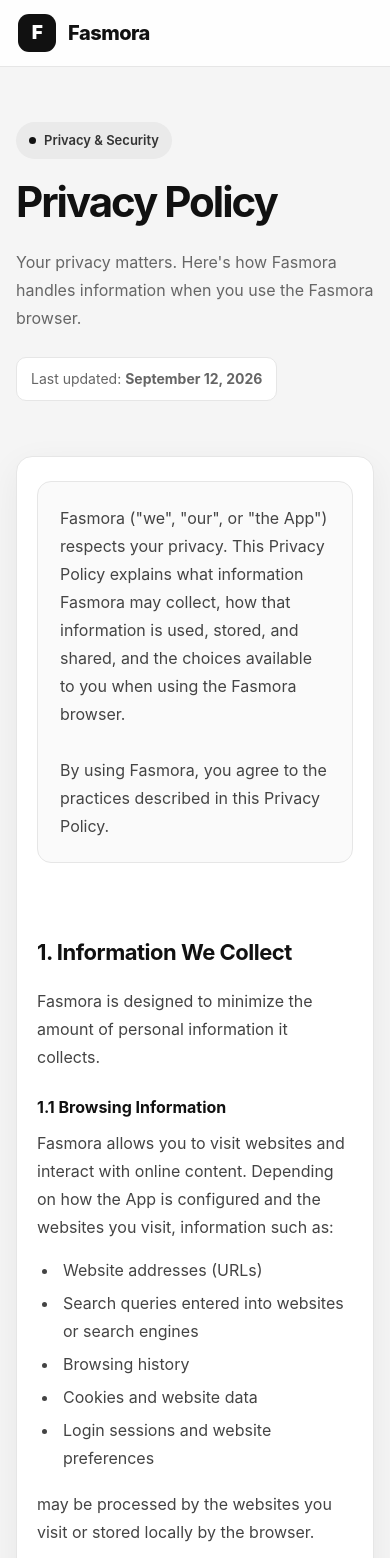
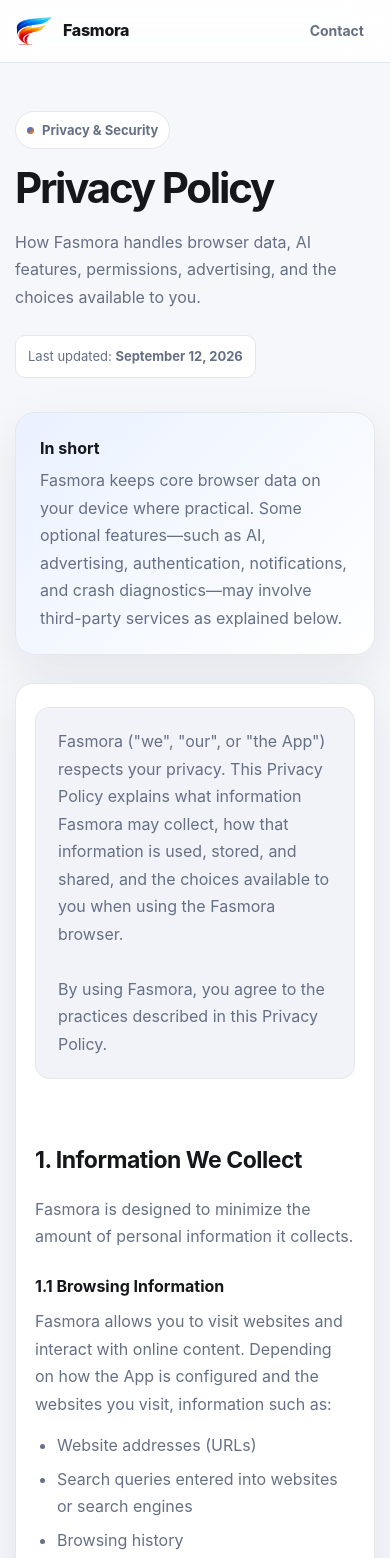
Before and after one commit to Dancode-del/Flux-privacy-policy-, a plain HTML site: page index.html in a window 390 px wide. Shown: the top 1558 px of the page. Drawn offline with Linux system fonts and the light colour scheme.

Commit message:
Redesign Fasmora privacy policy page

```diff
--- a/index.html
+++ b/index.html
@@ -10,390 +10,142 @@
     <title>Fasmora — Privacy Policy</title>
 
     <style>
-        :root {
-            --bg: #f5f5f5;
-            --surface: #ffffff;
-            --surface-soft: #fafafa;
-            --text: #111111;
-            --muted: #666666;
-            --border: #e6e6e6;
-            --accent: #111111;
-            --accent-text: #ffffff;
-            --shadow: 0 10px 35px rgba(0, 0, 0, 0.06);
+:root{
+  color-scheme:light dark;
+  --bg:#f6f7fb; --surface:#ffffff; --surface2:#f1f3f8;
+  --text:#15171b; --muted:#667085; --border:#e4e7ec;
+  --accent:#1769ff; --accent2:#ff7a00; --shadow:0 18px 50px rgba(16,24,40,.08);
 }
-
-        * {
-            box-sizing: border-box;
-            margin: 0;
-            padding: 0;
-        }
-
-        html {
-            scroll-behavior: smooth;
-            scroll-padding-top: 90px;
-        }
-
-        body {
-            font-family:
-                -apple-system,
-                BlinkMacSystemFont,
-                "Segoe UI",
-                Roboto,
-                Helvetica,
-                Arial,
-                sans-serif;
-
-            background: var(--bg);
-            color: var(--text);
-            line-height: 1.75;
-        }
-
-        /* Header */
-
-        header {
-            position: sticky;
-            top: 0;
-            z-index: 1000;
-
-            background: rgba(255, 255, 255, 0.88);
-            backdrop-filter: blur(18px);
-            -webkit-backdrop-filter: blur(18px);
-
-            border-bottom: 1px solid var(--border);
-        }
-
-        .header-inner {
-            max-width: 1100px;
-            margin: auto;
-            padding: 18px 24px;
-
-            display: flex;
-            align-items: center;
-            justify-content: space-between;
-        }
-
-        .brand {
-            display: flex;
-            align-items: center;
-            gap: 12px;
-
-            font-weight: 800;
-            font-size: 20px;
-            letter-spacing: -0.5px;
-        }
-
-        .logo {
-            width: 38px;
-            height: 38px;
-
-            display: flex;
-            align-items: center;
-            justify-content: center;
-
-            background: #111;
-            color: white;
-
-            border-radius: 11px;
-
-            font-size: 19px;
-            font-weight: 900;
-        }
-
-        .header-label {
-            color: var(--muted);
-            font-size: 14px;
-            font-weight: 500;
-        }
-
-        /* Hero */
-
-        .hero {
-            max-width: 1100px;
-            margin: auto;
-            padding: 80px 24px 55px;
-        }
-
-        .badge {
-            display: inline-flex;
-            align-items: center;
-            gap: 8px;
-
-            background: #eaeaea;
-            color: #333;
-
-            padding: 7px 13px;
-            border-radius: 999px;
-
-            font-size: 13px;
-            font-weight: 600;
-
-            margin-bottom: 22px;
-        }
-
-        .badge-dot {
-            width: 7px;
-            height: 7px;
-            border-radius: 50%;
-            background: #111;
-        }
-
-        .hero h1 {
-            font-size: clamp(42px, 7vw, 72px);
-            line-height: 1.02;
-            letter-spacing: -3px;
-            max-width: 800px;
-            margin-bottom: 24px;
-        }
-
-        .hero-description {
-            max-width: 720px;
-            color: var(--muted);
-            font-size: 18px;
-        }
-
-        .updated {
-            margin-top: 25px;
-
-            display: inline-block;
-
-            padding: 9px 14px;
-
-            background: var(--surface);
-            border: 1px solid var(--border);
-            border-radius: 10px;
-
-            font-size: 14px;
-            color: var(--muted);
-        }
-
-        /* Layout */
-
-        .layout {
-            max-width: 1100px;
-            margin: auto;
-            padding: 0 24px 70px;
-
-            display: grid;
-            grid-template-columns: 230px 1fr;
-            gap: 35px;
-            align-items: start;
-        }
-
-        /* Sidebar */
-
-        .sidebar {
-            position: sticky;
-            top: 90px;
-        }
-
-        .sidebar-title {
-            font-size: 12px;
-            text-transform: uppercase;
-            letter-spacing: 1px;
-            color: #888;
-            font-weight: 700;
-            margin-bottom: 12px;
-        }
-
-        .sidebar a {
-            display: block;
-
-            padding: 7px 10px;
-
-            color: #777;
-            text-decoration: none;
-
-            font-size: 13px;
-
-            border-radius: 7px;
-
-            transition: 0.2s ease;
-        }
-
-        .sidebar a:hover {
-            background: #eaeaea;
-            color: #111;
-        }
-
-        /* Policy */
-
-        .policy {
-            background: var(--surface);
-            border: 1px solid var(--border);
-            border-radius: 20px;
-
-            padding: clamp(25px, 5vw, 55px);
-
-            box-shadow: var(--shadow);
-        }
-
-        .intro {
-            background: var(--surface-soft);
-            border: 1px solid var(--border);
-
-            border-radius: 14px;
-
-            padding: 22px;
-
-            margin-bottom: 40px;
-
-            color: #444;
-        }
-
-        .section {
-            padding: 30px 0;
-            border-bottom: 1px solid var(--border);
-        }
-
-        .section:last-child {
-            border-bottom: none;
-            padding-bottom: 5px;
-        }
-
-        .section h2 {
-            font-size: 22px;
-            letter-spacing: -0.5px;
-            margin-bottom: 15px;
-        }
-
-        .section h3 {
-            font-size: 16px;
-            margin-top: 22px;
-            margin-bottom: 8px;
-        }
-
-        .section p {
-            color: #444;
-            margin-bottom: 15px;
-        }
-
-        .section ul {
-            margin: 12px 0 18px 22px;
-            color: #444;
-        }
-
-        .section li {
-            margin: 5px 0;
-            padding-left: 4px;
-        }
-
-        /* Email */
-
-        .contact-box {
-            margin-top: 20px;
-
-            display: flex;
-            align-items: center;
-            justify-content: space-between;
-            gap: 20px;
-
-            padding: 20px;
-
-            background: #111;
-            color: white;
-
-            border-radius: 14px;
-        }
-
-        .contact-box strong {
-            display: block;
-            margin-bottom: 3px;
-        }
-
-        .contact-box span {
-            color: #aaa;
-            font-size: 13px;
-        }
-
-        .email {
-            color: white;
-            text-decoration: none;
-            font-weight: 600;
-            word-break: break-word;
-        }
-
-        .email:hover {
-            text-decoration: underline;
-        }
-
-        /* Footer */
-
-        footer {
-            max-width: 1100px;
-            margin: auto;
-            padding: 30px 24px 45px;
-
-            color: #888;
-            font-size: 13px;
-
-            display: flex;
-            justify-content: space-between;
-            gap: 20px;
-
-            border-top: 1px solid var(--border);
-        }
-
-        /* Mobile */
-
-        @media (max-width: 800px) {
-
-            .header-label {
-                display: none;
-            }
-
-            .hero {
-                padding-top: 55px;
-            }
-
-            .hero h1 {
-                letter-spacing: -2px;
-            }
-
-            .layout {
-                display: block;
-            }
-
-            .sidebar {
-                display: none;
-            }
-
-            .policy {
-                border-radius: 16px;
-            }
-
-            .contact-box {
-                align-items: flex-start;
-                flex-direction: column;
-            }
-
-            footer {
-                flex-direction: column;
+@media(prefers-color-scheme:dark){
+  :root{
+    --bg:#0d0f12; --surface:#15181d; --surface2:#1d2128;
+    --text:#f5f7fa; --muted:#aab2bf; --border:#2a3038;
+    --accent:#67b0ff; --accent2:#ff9b3d; --shadow:none;
   }
 }
-
-        @media (max-width: 500px) {
-
-            .header-inner {
-                padding: 14px 18px;
+*{box-sizing:border-box}
+html{scroll-behavior:smooth;scroll-padding-top:92px}
+body{
+  margin:0; background:var(--bg); color:var(--text);
+  font-family:Inter,ui-sans-serif,system-ui,-apple-system,BlinkMacSystemFont,"Segoe UI",sans-serif;
+  line-height:1.72;
 }
-
-            .hero,
-            .layout {
-                padding-left: 16px;
-                padding-right: 16px;
+a{color:var(--accent)}
+header{
+  position:sticky;top:0;z-index:20;
+  background:color-mix(in srgb,var(--surface) 88%,transparent);
+  backdrop-filter:blur(16px);-webkit-backdrop-filter:blur(16px);
+  border-bottom:1px solid var(--border);
 }
-
-            .hero h1 {
-                font-size: 42px;
+.header-inner{
+  max-width:1120px;margin:auto;padding:13px 22px;
+  display:flex;align-items:center;justify-content:space-between;gap:20px;
 }
-
-            .hero-description {
-                font-size: 16px;
+.brand{display:flex;align-items:center;gap:10px;font-weight:800;letter-spacing:-.3px}
+.brand img{width:38px;height:38px;object-fit:contain}
+.header-links{display:flex;gap:8px;align-items:center}
+.header-links a{
+  color:var(--muted);text-decoration:none;font-size:14px;font-weight:650;
+  padding:8px 11px;border-radius:10px;
 }
-
-            .policy {
-                padding: 24px 20px;
+.header-links a:hover{background:var(--surface2);color:var(--text)}
+.hero{
+  max-width:1120px;margin:auto;padding:72px 22px 48px;
+  display:grid;grid-template-columns:minmax(0,1fr) 190px;gap:40px;align-items:center;
 }
+.hero-copy{max-width:780px}
+.badge{
+  display:inline-flex;align-items:center;gap:8px;
+  padding:7px 11px;border:1px solid var(--border);border-radius:999px;
+  background:var(--surface);color:var(--muted);font-size:13px;font-weight:700;
+}
+.badge-dot{width:7px;height:7px;border-radius:50%;background:linear-gradient(135deg,var(--accent),var(--accent2))}
+.hero h1{
+  font-size:clamp(42px,7vw,76px);line-height:.98;letter-spacing:-3.2px;
+  margin:18px 0 20px;
+}
+.hero-description{max-width:720px;color:var(--muted);font-size:18px;margin:0}
+.updated{
+  display:inline-block;margin-top:24px;padding:9px 12px;
+  border:1px solid var(--border);border-radius:10px;background:var(--surface);
+  color:var(--muted);font-size:13px
+}
+.hero-logo{
+  width:180px;height:180px;object-fit:contain;justify-self:end;
+  filter:drop-shadow(0 14px 28px rgba(0,0,0,.12));
+}
+.summary{
+  max-width:1120px;margin:0 auto 28px;padding:0 22px;
+}
+.summary-card{
+  background:linear-gradient(135deg,color-mix(in srgb,var(--accent) 9%,var(--surface)),var(--surface));
+  border:1px solid var(--border);border-radius:20px;padding:22px 24px;
+  box-shadow:var(--shadow)
+}
+.summary-card strong{display:block;margin-bottom:5px}
+.summary-card p{margin:0;color:var(--muted)}
+.layout{
+  max-width:1120px;margin:auto;padding:0 22px 72px;
+  display:grid;grid-template-columns:245px minmax(0,1fr);gap:34px;align-items:start;
+}
+.sidebar{
+  position:sticky;top:86px;padding:16px;border:1px solid var(--border);
+  border-radius:16px;background:var(--surface)
+}
+.sidebar-title{
+  font-size:11px;text-transform:uppercase;letter-spacing:1.1px;
+  color:var(--muted);font-weight:800;margin:0 8px 10px
+}
+.sidebar a{
+  display:block;color:var(--muted);text-decoration:none;font-size:13px;
+  padding:7px 8px;border-radius:8px
+}
+.sidebar a:hover{background:var(--surface2);color:var(--text)}
+.policy{
+  background:var(--surface);border:1px solid var(--border);border-radius:22px;
+  padding:clamp(24px,5vw,52px);box-shadow:var(--shadow)
+}
+.intro{
+  background:var(--surface2);border:1px solid var(--border);border-radius:14px;
+  padding:20px 22px;margin-bottom:34px;color:var(--muted)
+}
+.section{padding:28px 0;border-bottom:1px solid var(--border)}
+.section:last-child{border-bottom:0;padding-bottom:0}
+.section h2{font-size:23px;letter-spacing:-.5px;margin:0 0 15px}
+.section h3{font-size:16px;margin:22px 0 8px}
+.section p{color:var(--muted);margin:0 0 14px}
+.section ul{color:var(--muted);padding-left:22px;margin:10px 0 16px}
+.section li{margin:6px 0}
+.contact-box{
+  margin-top:18px;padding:18px 20px;border-radius:14px;
+  background:var(--surface2);border:1px solid var(--border);
+  display:flex;align-items:center;justify-content:space-between;gap:18px
+}
+.contact-box strong{display:block}.contact-box span{color:var(--muted);font-size:13px}
+.email{font-weight:700;text-decoration:none;word-break:break-word}
+footer{
+  max-width:1120px;margin:auto;padding:28px 22px 44px;border-top:1px solid var(--border);
+  color:var(--muted);font-size:13px;display:flex;justify-content:space-between;gap:18px
+}
+footer a{color:inherit;text-decoration:none;font-weight:650}
+footer a:hover{color:var(--text)}
+@media(max-width:820px){
+  .hero{grid-template-columns:1fr;padding-top:48px}
+  .hero-logo{display:none}
+  .layout{display:block}
+  .sidebar{display:none}
+  .hero h1{letter-spacing:-2.2px}
+}
+@media(max-width:560px){
+  .header-inner{padding:11px 15px}
+  .header-links a:first-child{display:none}
+  .hero,.summary,.layout{padding-left:15px;padding-right:15px}
+  .hero{padding-bottom:34px}
+  .hero h1{font-size:42px}
+  .hero-description{font-size:16px}
+  .policy{padding:23px 19px;border-radius:18px}
+  .contact-box{align-items:flex-start;flex-direction:column}
+  footer{padding-left:15px;padding-right:15px;flex-direction:column}
 }
 </style>
 </head>
@@ -402,38 +154,40 @@
 
 <header>
   <div class="header-inner">
-
     <div class="brand">
-            <div class="logo">F</div>
+      <img src="icon_512x512-3.png" alt="Fasmora logo">
       <span>Fasmora</span>
     </div>
-
-        <div class="header-label">
-            Privacy Policy
-        </div>
-
+    <nav class="header-links" aria-label="Legal">
+      <a href="https://dancode-del.github.io/fasmora-terms-/">Terms</a>
+      <a href="#contact">Contact</a>
+    </nav>
   </div>
 </header>
 
 
 <section class="hero">
+  <div class="hero-copy">
+    <div class="badge"><span class="badge-dot"></span>Privacy &amp; Security</div>
+    <h1>Privacy Policy</h1>
+    <p class="hero-description">
+      How Fasmora handles browser data, AI features, permissions, advertising,
+      and the choices available to you.
+    </p>
+    <div class="updated">Last updated: <strong>September 12, 2026</strong></div>
+  </div>
+  <img class="hero-logo" src="icon_512x512-3.png" alt="" aria-hidden="true">
+</section>
 
-    <div class="badge">
-        <span class="badge-dot"></span>
-        Privacy & Security
+<section class="summary">
+  <div class="summary-card">
+    <strong>In short</strong>
+    <p>
+      Fasmora keeps core browser data on your device where practical. Some optional
+      features—such as AI, advertising, authentication, notifications, and crash
+      diagnostics—may involve third-party services as explained below.
+    </p>
   </div>
-
-    <h1>Privacy Policy</h1>
-
-    <p class="hero-description">
-        Your privacy matters. Here's how Fasmora handles information when
-        you use the Fasmora browser.
-    </p>
-
-    <div class="updated">
-        Last updated: <strong>September 12, 2026</strong>
-    </div>
-
 </section>
 
 
@@ -1051,13 +805,8 @@
 
 
 <footer>
-
-    <span>© 2026 Fasmora Browser</span>
-
-    <span>
-        Privacy Policy
-    </span>
-
+  <span>© 2026 Fasmora</span>
+  <span><a href="https://dancode-del.github.io/fasmora-terms-/">Terms of Service</a> · Privacy Policy</span>
 </footer>
 
 </body>
```
Lines whose indentation alone changed are shown as unchanged.
